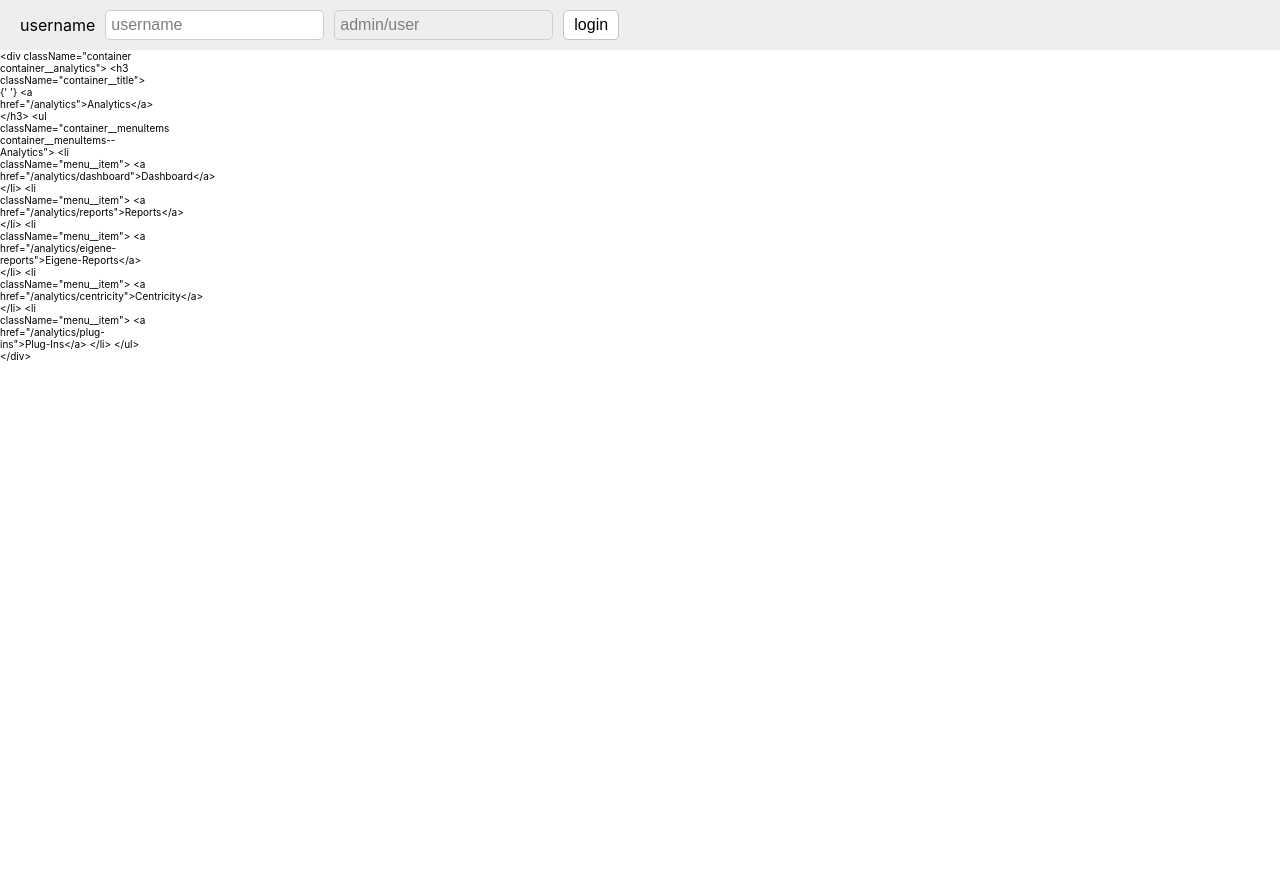
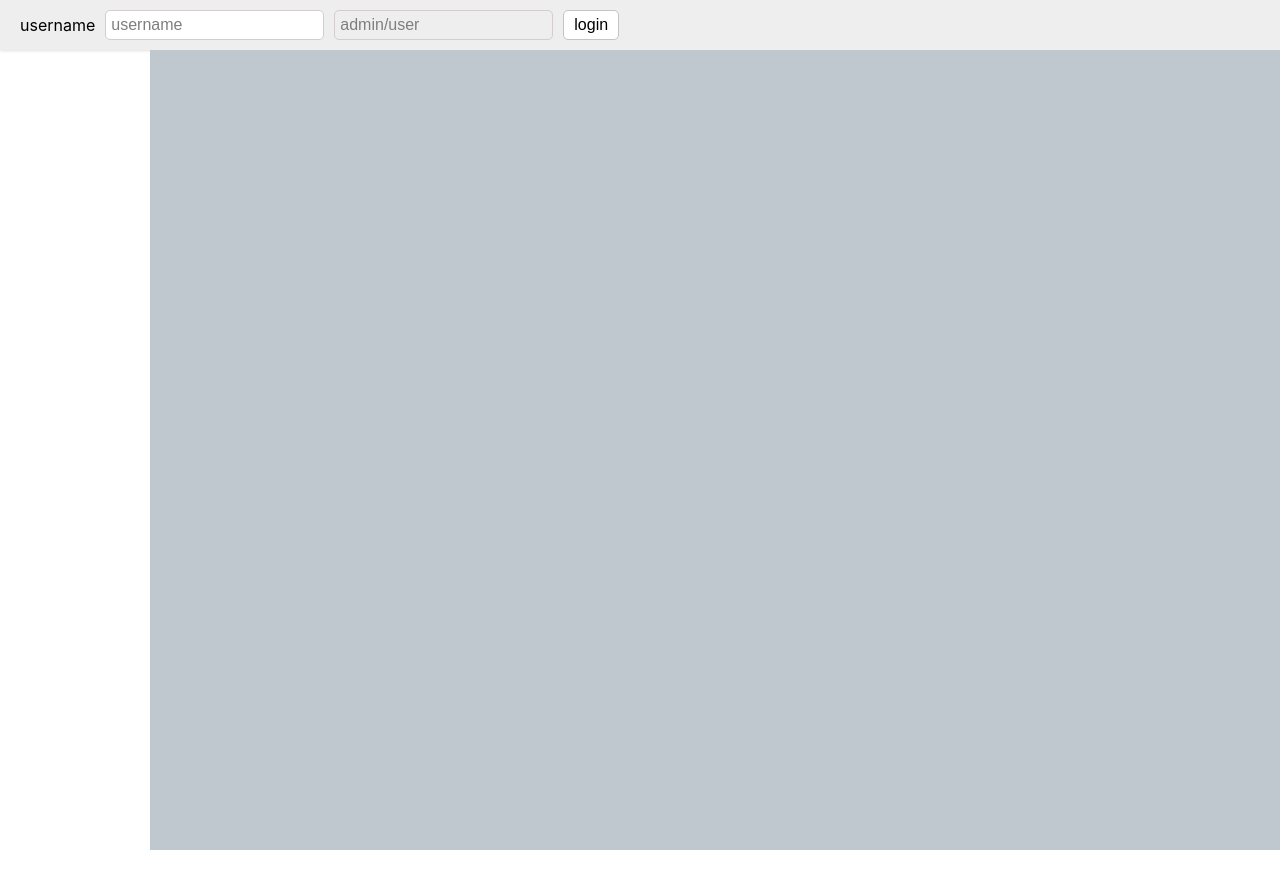
Before and after one commit to Barna-Molnar/econda-challenge, a React (Create React App) app: page / in a window 1280 px wide. Shown: the top 888 px of the page. After the commit the page ends 850 px from the top, so only its background shows below. Built offline with nearby package versions, Linux system fonts and the light colour scheme.

Commit message:
rendering dynamically and implement logic =>stage1

```diff
--- a/package.json
+++ b/package.json
@@ -8,6 +8,8 @@
     "@testing-library/user-event": "^12.8.3",
     "react": "^17.0.2",
     "react-dom": "^17.0.2",
+    "react-html-parser": "^2.0.2",
+    "react-icons": "^4.2.0",
     "react-router-dom": "^5.2.0",
     "react-scripts": "4.0.3",
     "web-vitals": "^1.1.2"
--- a/public/index.html
+++ b/public/index.html
@@ -24,6 +24,10 @@
       work correctly both with client-side routing and a non-root public URL.
       Learn how to configure a non-root public URL by running `npm run build`.
     -->
+    <script
+      src="https://kit.fontawesome.com/e2feeb3051.js"
+      crossorigin="anonymous"
+    ></script>
     <title>React App</title>
   </head>
   <body>
--- a/src/App.jsx
+++ b/src/App.jsx
@@ -3,7 +3,7 @@ import React from 'react';
 import Login from './Login';
 import SideMenu from './SideMenu';
 import { BrowserRouter as Router, Switch, Route, Link } from 'react-router-dom';
-import { users, menus } from './data.js';
+import { users } from './data.js';
 
 // function App() {
 //   return (
@@ -18,28 +18,39 @@ import { users, menus } from './data.js';
 class App extends React.Component {
   constructor(props) {
     super(props);
-    this.state = {
-      userData: {},
+    this.state = JSON.parse(window.localStorage.getItem('state')) || {
+      user: {},
     };
 
-    this.b = this.b.bind(this);
+    this.getUser = this.getUser.bind(this);
   }
-
-  b(obj) {
-    // var menus = [];
-    var user = users.find((user) => user.group === obj.userName);
+  setState(state) {
+    window.localStorage.setItem('state', JSON.stringify(state));
+    super.setState(state);
+  }
+  getUser(obj) {
+    const user = users.find((user) => user.group === obj.userName);
     if (obj.isUser === true) user.isUser = obj.isUser;
 
-    console.log(user);
+    this.setState({
+      user: user,
+    });
   }
+  // getMarkup() {
+  //   const items = createMenuItems(this.state.user, menus);
+  //   const markup = items.map((obj) => generateMarkup(obj)).join('');
+  //   this.setState({
+  //     markup: markup,
+  //   });
+  // }
 
   render() {
     return (
-      <Router>
-        <div className="App">
-          <Login test={this.b} />
+      <div className="App">
+        <Login getUser={this.getUser} />
 
-          <SideMenu />
+        <SideMenu user={this.state.user} />
+        <Router>
           <div className="content">
             <Switch>
               {/* <Route exact path="/">
@@ -51,13 +62,40 @@ class App extends React.Component {
               <Route exact path="/analytics/dashboard">
                 <h1>Dashboard</h1>
               </Route>
+              <Route exact path="/analytics/reports">
+                <h1>Reports</h1>
+              </Route>
+              <Route exact path="/analytics/eigene-reports">
+                <h1>Eigene-Reports</h1>
+              </Route>
+              <Route exact path="/analytics/centricity">
+                <h1>Centricity</h1>
+              </Route>
+              <Route exact path="/analytics/plug-ins">
+                <h1>Plug-Ins</h1>
+              </Route>
               <Route exact path="/cross-sell">
                 <h1>Cross-Sell</h1>
               </Route>
+              <Route exact path="/cross-sell/dashboard">
+                <h1>Dashboard</h1>
+              </Route>
+              <Route exact path="/cross-sell/katalog">
+                <h1>Katalog</h1>
+              </Route>
+              <Route exact path="/cross-sell/widgets">
+                <h1>Widgets</h1>
+              </Route>
+              <Route exact path="/cross-sell/kampagnen">
+                <h1>Kampagnen</h1>
+              </Route>
+              <Route exact path="/cross-sell/reports">
+                <h1>Reports</h1>
+              </Route>
             </Switch>
           </div>
-        </div>
-      </Router>
+        </Router>
+      </div>
     );
   }
 }
--- a/src/App.scss
+++ b/src/App.scss
@@ -2,4 +2,10 @@
   display: grid;
   grid-template-rows: min-content 100%;
   grid-template-columns: min-content 1fr;
+  overflow-y: hidden;
+
+  .content {
+    background-color: #bfc7cf;
+    // border-top: 2px solid #01498e;
+  }
 }
--- a/src/Login.jsx
+++ b/src/Login.jsx
@@ -1,7 +1,7 @@
 import React, { useState } from 'react';
 import './login.scss';
 
-function Login({ test }) {
+function Login({ getUser }) {
   const [userName, setUserName] = useState('');
   const [disabled, setDisabled] = useState(true);
   const [isUser, setIsUser] = useState(false);
@@ -37,7 +37,6 @@ function Login({ test }) {
 
           <input
             className="input"
-            // ref={textInput}
             value={inputValueIsUser}
             onChange={(e) => {
               e.preventDefault();
@@ -54,7 +53,7 @@ function Login({ test }) {
             onClick={(e) => {
               e.preventDefault();
               if (userName === 'A' || userName === 'B') {
-                test({ userName, isUser });
+                getUser({ userName, isUser });
                 reset();
               } else {
                 reset();
--- a/src/SideMenu.jsx
+++ b/src/SideMenu.jsx
@@ -1,9 +1,23 @@
 import React from 'react';
+import ReactHtmlParser from 'react-html-parser';
+import { Link } from 'react-router-dom';
+
 import './sideMenu.scss';
-import { generateMarkup, menus } from './data';
+import { menus, createMenuItems, generateMarkup } from './data';
 
-function SideMenu() {
-  return <div className="menu__container">{generateMarkup(menus[0])}</div>;
+function SideMenu({ user }) {
+  console.log(user, menus);
+  const items = createMenuItems(user, menus);
+  const html = items.map((obj) => generateMarkup(obj)).join('');
+  const jsx = ReactHtmlParser(html, [
+    function transform(node) {
+      if (node.type === 'tag' && node.name === 'a') {
+        return <Link to={node.attribs.href}>{node.value}</Link>;
+      }
+    },
+  ]);
+
+  return <div className="menu__container">{jsx}</div>;
 }
 
 export default SideMenu;
--- a/src/data.js
+++ b/src/data.js
@@ -24,15 +24,9 @@ const crossSell = {
     subMenu: ['Dashboard', 'Katalog', 'Widgets', 'Kampagnen', 'Reports']
 }
 export const menus = [analytics, crossSell]
-// function login(user) {
-//     user.group === 'A' && user.isUser ? console.log(analytics) : console.log(analytics.title, analytics.subMenu.slice(0, 2) )
-// }
-// login(userA)
-// console.log(analytics.subMenu.slice(0, 2).map((e, i) => `<li key=${i}>${e}</li>`))
 
-
-function createMenuItems(user, menus) {
-
+export function createMenuItems(user, menus) {
+    if (Object.keys(user).length === 0) return []
     var menuArray = []
     // Kunde B ==> permission == only Analytics
     if (!user.isPremium) menuArray = [menus.find(m => m.title === 'Analytics')];
@@ -50,11 +44,11 @@ function createMenuItems(user, menus) {
         return acc
     }, [])
 
-    console.log(menuArray)
+    // console.log(menuArray)
 
     return menuArray
 }
-var test = createMenuItems(userA, menus)
+var test = createMenuItems({}, menus)
 console.log(test)
 
 export function generateMarkup(obj) {
@@ -62,16 +56,16 @@ export function generateMarkup(obj) {
     var titleLower = obj.title.toLowerCase().replace(' ', '-')
     return `
 
-                <div className="container container__${titleLower}">
-                    <h3 className="container__title">
-                    {' '}
+                <div class="container container__${titleLower}">
+                    <h3 class="container__title">
+
                          <a href="/${titleLower}">${obj.title}</a>
                     </h3>
-                    <ul className="container__menuItems container__menuItems--${obj.title}">
+                    <ul class="container__menuItems container__menuItems--${obj.title}">
                     ${obj.subMenu ?
             obj.subMenu.map(item => {
                 return `
-                        <li className="menu__item">
+                        <li class="menu__item">
                             <a href="/${titleLower}/${item.toLowerCase()}">${item}</a>
                         </li>
                         `
@@ -83,5 +77,5 @@ export function generateMarkup(obj) {
 }
 // const markup = generateMarkup(analytics)
 
-const markup = test.map(obj => generateMarkup(obj)).join('')
-console.log(markup)
+export const markup = test.map(obj => generateMarkup(obj)).join('')
+// console.log(markup)
--- a/src/login.scss
+++ b/src/login.scss
@@ -3,6 +3,7 @@
   padding: 1rem 2rem;
   grid-row: 1/2;
   grid-column: 1/-1;
+  box-shadow: rgb(0 0 0 / 12%) 0 1px 3px;
 
   .form__container {
     display: flex;
@@ -44,5 +45,6 @@
     border-radius: 0.5rem;
     border: 1px solid rgb(196, 196, 196);
     background-color: white;
+    cursor: pointer;
   }
 }
--- a/src/sideMenu.scss
+++ b/src/sideMenu.scss
@@ -36,6 +36,7 @@
 
       .menu__item {
         list-style: none;
+        position: relative;
         a {
           padding: 8px 8px 8px 4rem;
           text-decoration: none;
@@ -44,8 +45,12 @@
           display: block;
           transition: 0.2s;
         }
-        a:hover {
-          // color: black;
+        a::before {
+          content: '>';
+          position: absolute;
+          // font-style: bold;
+          left: 10px;
+          color: white;
         }
       }
       .menu__item:hover {
```
Also changed, not shown: 1 other file (tests, documents, lock files or other folders).
